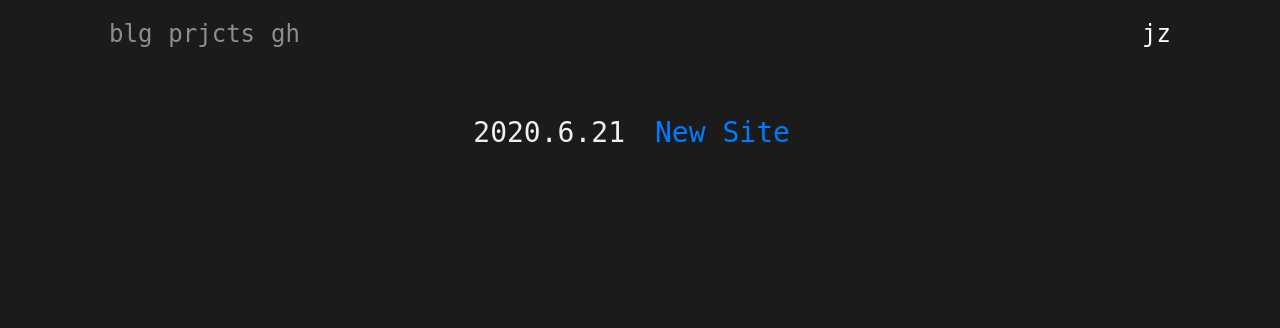
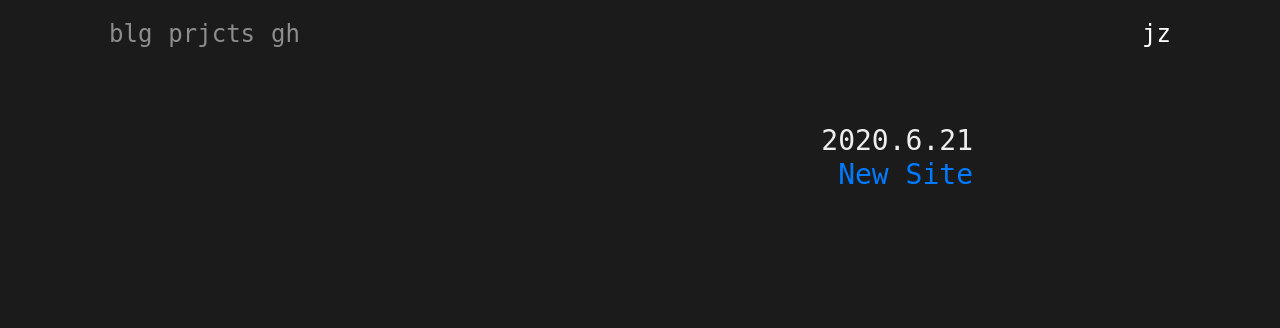
Before and after one commit to jzlotek/personal-website, a Flask app: page /blog in a window 1280 px wide. Shown: the top 328 px of the page. Run offline with Flask 2, Linux system fonts and the light colour scheme; some libraries are stand-ins or nearby versions.

Commit message:
update styles

```diff
--- a/templates/blog.html
+++ b/templates/blog.html
@@ -5,10 +5,16 @@
     {% if posts %}
     <div class="row">
         <ul class="container">
-            {% for key, value in posts.items() %}
-            <div class="row h3">
-                <p class="col m-auto text-right">{{ value.date }}</p>
-                <a href="/blog/{{ key }}" class="col m-auto">{{ value.title }}</a>
+            {% for key, value in posts.items() | reverse %}
+            <div class="row h3 py-2">
+                <div class="col col-md-8 m-auto">
+                    <div class="row">
+                        <p class="col m-auto text-right">{{ value.date }}</p>
+                    </div>
+                    <div class="row">
+                        <a href="/blog/{{ key }}" class="col m-auto text-right">{{ value.title }}</a>
+                    </div>
+                </div>
             </div>
             {% endfor %}
         </ul>
--- a/templates/post.html
+++ b/templates/post.html
@@ -3,7 +3,9 @@
 {% block content %}
 <div class="container">
     <div class="row">
-        <h4 class="display-4">{{ post.title }}</h4>
+        <div class="col col-md-8 m-auto">
+            <h4 class="display-4 text-right">{{ post.title }}</h4>
+        </div>
     </div>
     <div class="row post">
         <div class="col col-md-8 m-auto">
```
